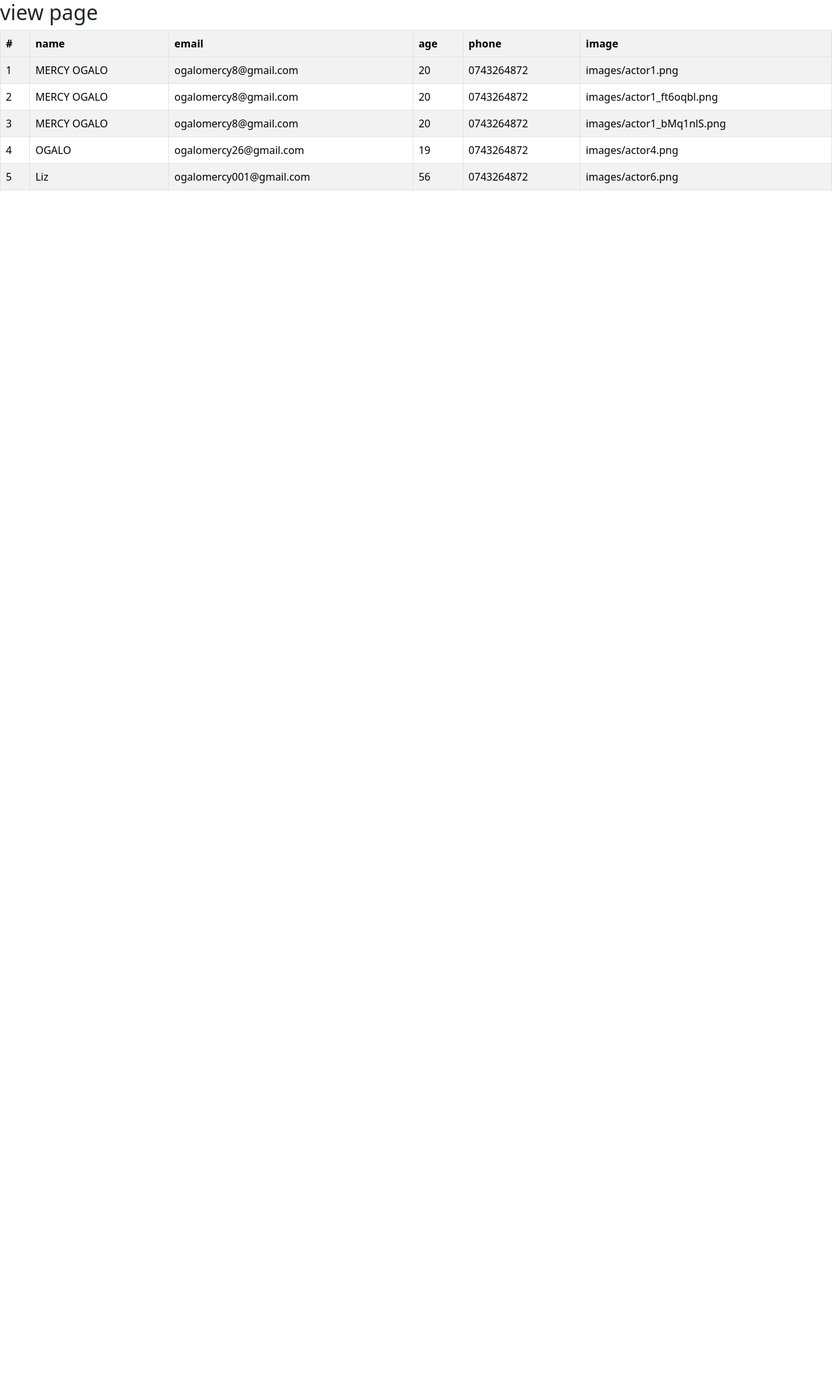
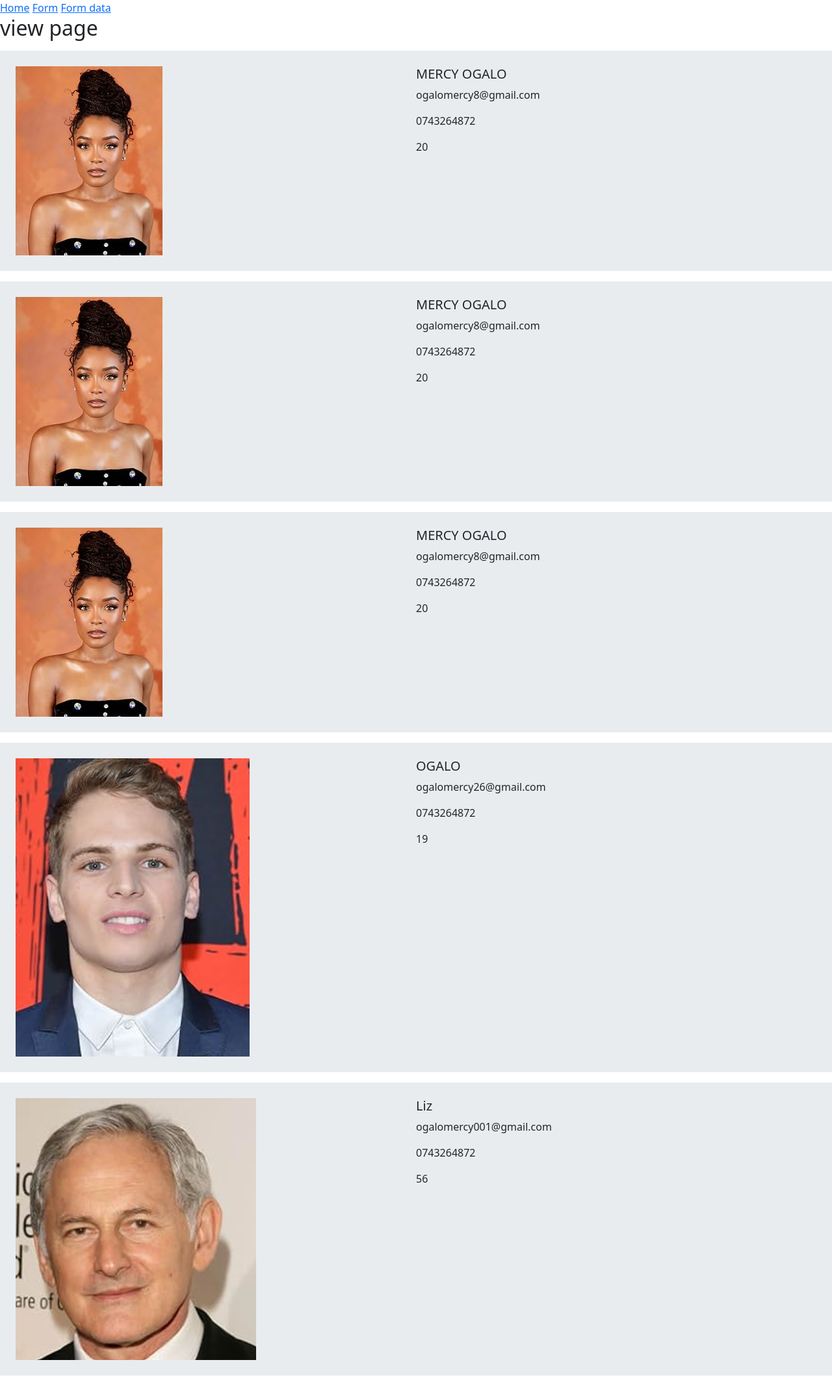
Before and after one commit to mercyogalo/django-emobilis, a Django app: page /formdata/ in a window 1280 px wide. Shown: the whole page at 65% size. Before the commit the page ends 293 px from the top, so only its background shows below. Run offline with Django 5.2, Linux system fonts and the light colour scheme; data comes from the database, SQL or seed files in the repository; both versions use the stored data as it was after the commit.

Commit message:
adjusted the image and the added more images

```diff
--- a/school/students/templates/formdata.html
+++ b/school/students/templates/formdata.html
@@ -5,26 +5,21 @@
 {% block body %}
  <h2>view page</h2>
 
- <table class=" table table-striped table-bordered">
-<tr>
-    <th>#</th>
-    <th>name</th>
-    <th>email</th>
-    <th>age</th>
-    <th>phone</th>
-    <th>image</th>
-<tr>
+
 
 
         {% for student in students   %}
-        <tr>
-        <td>{{student.id}}</td>
-        <td>{{student.name}}</td>
-        <td>{{student.email}}</td>
-        <td>{{student.age}}</td>
-        <td>{{student.phone}}</td>
-        <td>{{student.image}}</td>
-    </tr>
+        <div class="row g-0 bg-body-secondary position-relative mt-3 mb-3">
+            <div class="col-md-6 mb-md-0 p-md-4 ">
+              <img src="{{student.image.url}}" class="w-10" alt="...">
+            </div>
+            <div class="col-md-6 p-4 ps-md-0">
+              <h5 class="mt-0">{{student.name}}</h5>
+              <p>{{student.email}}</p>
+              <p>{{student.phone}}</p>
+              <p>{{student.age}}</p>
+            </div>
+          </div>
         {% endfor %}
 
 
--- a/school/students/templates/layout.html
+++ b/school/students/templates/layout.html
@@ -14,7 +14,9 @@
 </head>
 <body>
 
-
+  <a href="/">Home</a>
+  <a href="/form/">Form</a>
+  <a href="/formdata/">Form data</a>
 
 {% block body %}
 
```
Also changed, not shown: school/db.sqlite3, school/media/images/actor4.png (added), school/media/images/actor6.png (added).
